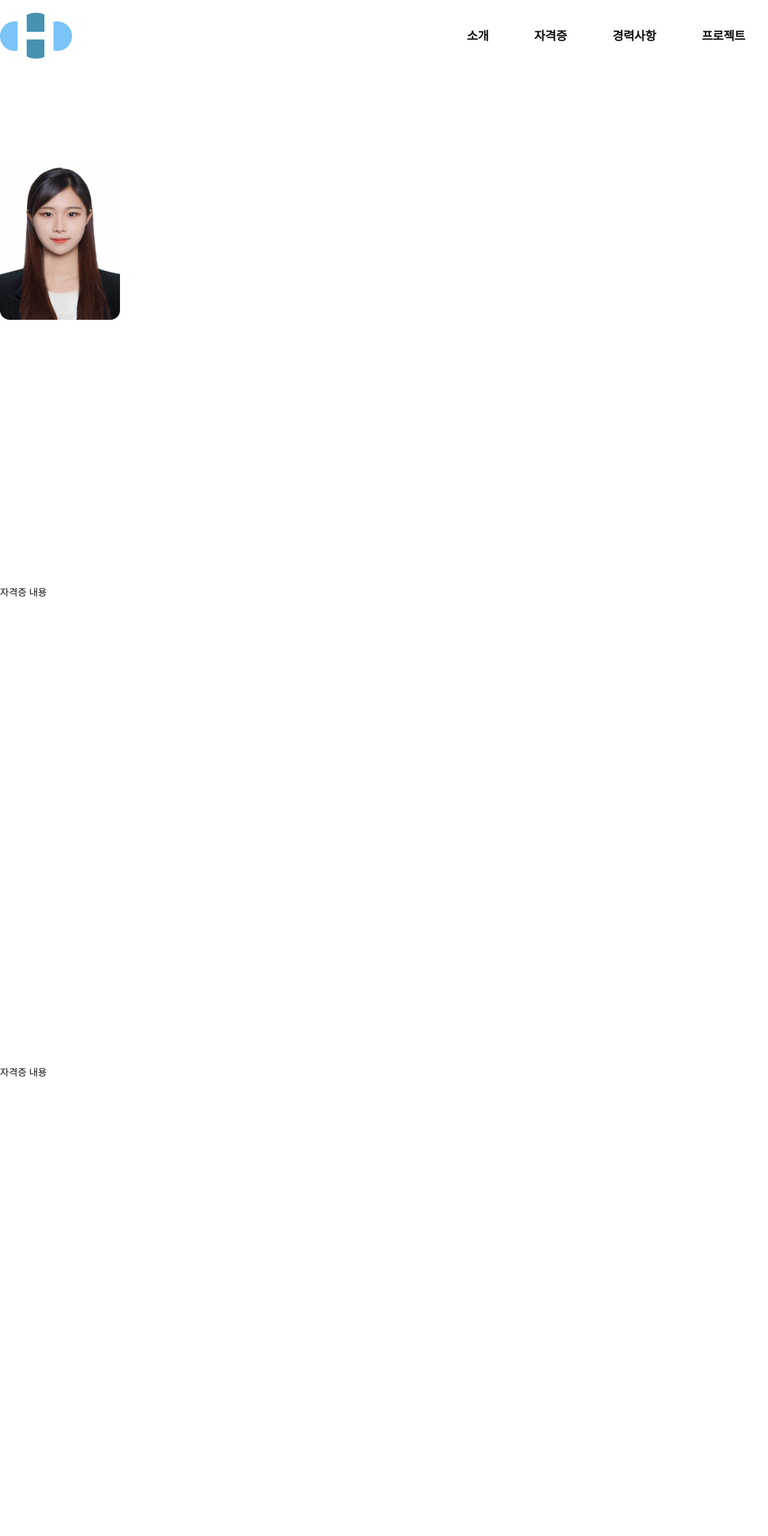
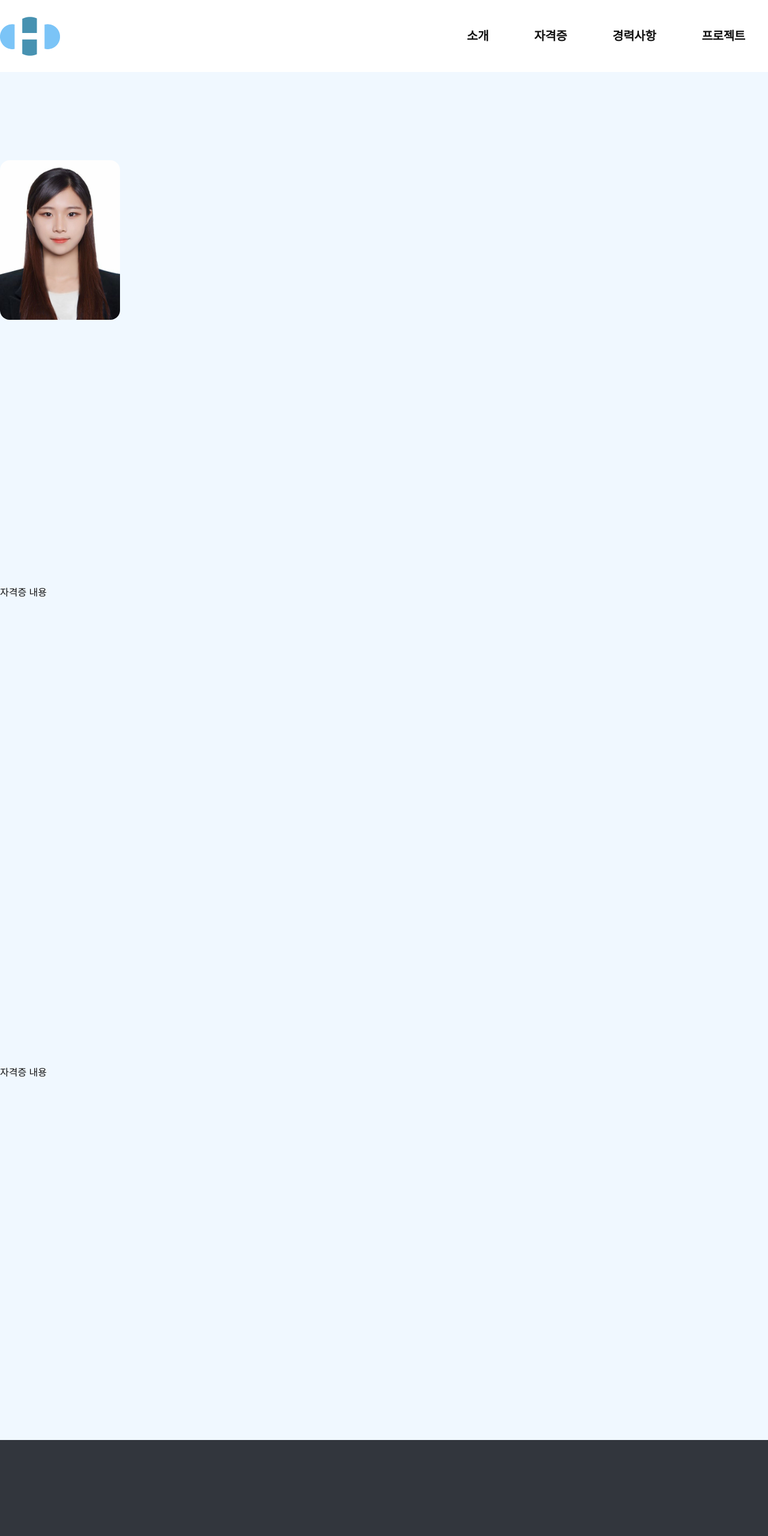
Before and after one commit to haneulworks/my-profile, a plain HTML site: page index.html in a window 1280 px wide. Shown: the top 2560 px of the page at 60% size. Drawn offline with Linux system fonts and the light colour scheme; a web font is replaced by a local one.

Commit message:
section container 마크업 수정, body에 배경색 추가 및 프로젝트 섹션 배경 추가

```diff
--- a/index.html
+++ b/index.html
@@ -38,15 +38,26 @@
 		</div>
 	</header>
 	<main>
-		<section id="intro" class="main-section container">
-			<div class="profile-img"><img src="resource/img/common/profileImg.png" alt="이하늘 증명사진" class="img" /></div>
+		<section id="intro" class="main-section">
+			<div class="container">
+				<div class="profile-img"><img src="resource/img/common/profileImg.png" alt="이하늘 증명사진" class="img" /></div>
+			</div>
 		</section>
 
-		<section id="certificates" class="main-section container">자격증 내용</section>
+		<section id="certificates" class="main-section">
+			<div class="container">자격증 내용</div>
+		</section>
 
-		<section id="career" class="main-section container">자격증 내용</section>
 
-		<section id="projects" class="main-section container">프로젝트 내용</section>
+		<section id="career" class="main-section">
+			<div class="container">자격증 내용</div>
+		</section>
+
+
+		<section id="projects" class="main-section">
+			<div class="container">프로젝트 내용</div>
+		</section>
+
 
 	</main>
 	<footer></footer>
--- a/resource/scss/_cp_header.scss
+++ b/resource/scss/_cp_header.scss
@@ -12,9 +12,9 @@ header{ position: fixed; top: 0; left: 0; width: 100%; background: rgba(255, 255
 	//반응형
 	@include res991{ height: 5.9rem; /*padding: 0 1.2rem;*/}
 }
-.logo{ display: inline-block; width: 12rem; height: 7.8rem;
+.logo{ display: inline-block; width: 10rem; height: 6.8rem;
 	//반응형
-	@include res991{ width: 12rem; height: 7.8rem;}
+	@include res991{ width: 10rem; height: 6.8rem;}
 	a{ font-size: 0; display: block; width: 100%; height: 100%; background-image: url('../img/common/logo.png'); background-repeat: no-repeat; background-position: center; background-size: 100%; transition: 0.3s;}
 }
 
--- a/resource/scss/main.scss
+++ b/resource/scss/main.scss
@@ -1,10 +1,14 @@
 @charset 'utf-8';
 @use 'mixin' as *;
 
-.main-section{ display: block; min-height: 100dvh; padding: calc($header-height + 6rem) 0;}
+.main-section{ display: block; min-height: 100dvh; padding: calc($header-height + 6rem) 0;
+
+}
 
 #intro{ @include d-flex; @include align-center;}
 
 .profile-img{ width: 20rem; border-radius: 1.6rem; overflow: hidden;
 	.img{ display: block; width: 100%; max-width: fit-content;}
 }
+
+#projects{ /*background-color: #3b4047;*/ background-color: #32363d;}
--- a/resource/scss/reset.scss
+++ b/resource/scss/reset.scss
@@ -38,6 +38,7 @@ html {
 
 body {
 	font-size: 1.6rem;
+	background-color: #f0f8ff;
 	color: $color-black;
 }
 
```
Also changed, not shown: resource/css/layout.css, resource/css/main.css, resource/css/reset.css.
